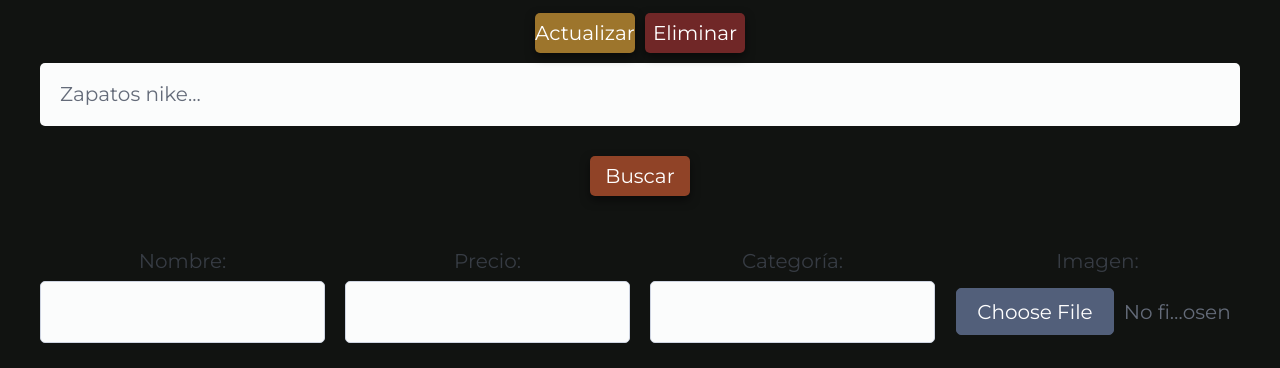
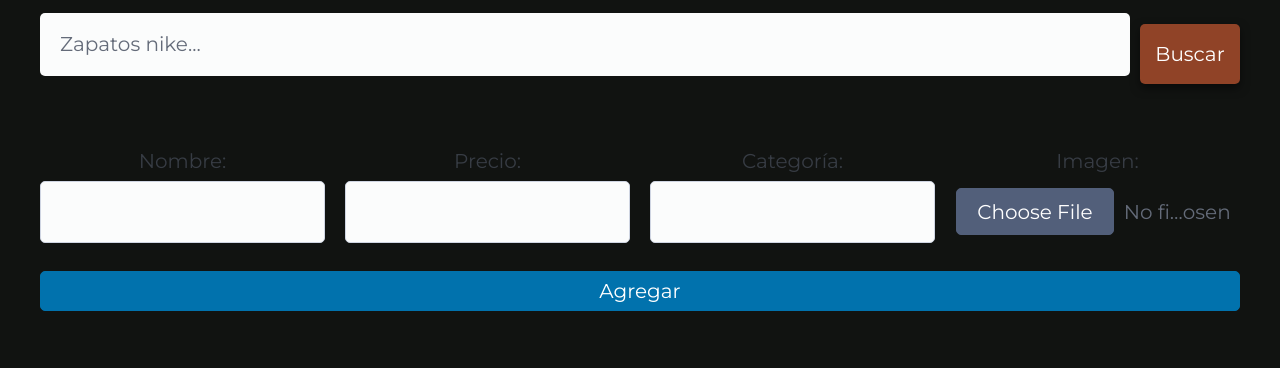
Before and after one commit to Davidsillo273/Proyecto_Modulo, a plain HTML site: page Admin.html in a window 1280 px wide. Shown: the part 112-480 px from the top of the page. Drawn offline with nearby package versions, Linux system fonts and the light colour scheme.

Commit message:
Diseño admin 2

```diff
--- a/Admin.html
+++ b/Admin.html
@@ -28,8 +28,6 @@
 
         <h1>UShoes - Área de Administrador</h1>
         <div class="top-bar">
-            <button class="update-btn">Actualizar</button>
-            <button class="delete-btn">Eliminar</button>
             <input type="text" class="search-box" placeholder="Zapatos nike...">
             <button class="search-btn">Buscar</button>
         </div>
--- a/CSS/Admin.CSS
+++ b/CSS/Admin.CSS
@@ -37,11 +37,16 @@
 
  .top-bar {
      display: flex;
-     flex-wrap: wrap;
+     flex-direction: row;
      justify-content: center;
+     align-items: center;
      gap: 10px;
      margin-bottom: 30px;
      width: 100%;
+ }
+
+ .top-bar button{
+    height: auto;
  }
 
  .table-container {
```
